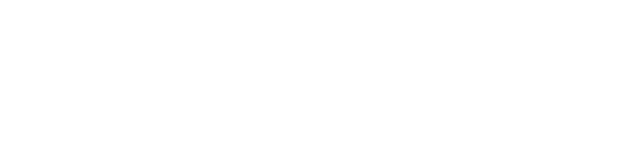
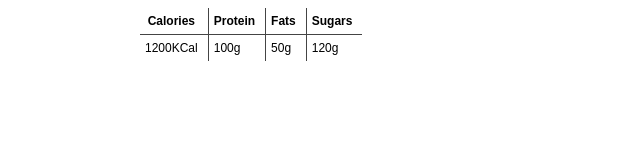
Before and after one commit to bjrhodes/may-challenges, a website: page public/challenge.html in a window 1280 px wide. Shown: the whole page, without its empty margins (0-640 px from the left). Drawn offline with Linux system fonts and the light colour scheme.

Commit message:
messing about

```diff
--- a/public/challenge.css
+++ b/public/challenge.css
@@ -0,0 +1,19 @@
+table {
+    width: auto;
+    border-collapse: collapse;
+}
+tr {
+    border-top: 1px solid #444;
+}
+td,
+th {
+    border-right: 1px solid #444;
+}
+thead tr {
+    border-top: none;
+}
+
+td:last-child,
+th:last-child {
+    border-right: none;
+}
--- a/public/challenge.html
+++ b/public/challenge.html
@@ -0,0 +1,35 @@
+<!DOCTYPE html>
+<html lang="en">
+<head>
+    <meta charset="UTF-8">
+    <meta name="viewport" content="width=device-width, initial-scale=1.0">
+    <meta http-equiv="X-UA-Compatible" content="ie=edge">
+    <title>Document</title>
+    <link rel="stylesheet" href="/base.css">
+    <link rel="stylesheet" href="/challenge.css">
+</head>
+<body>
+    <div class="container">
+
+        <table>
+            <thead>
+                <tr>
+                    <th>Calories</th>
+                    <th>Protein</th>
+                    <th>Fats</th>
+                    <th>Sugars</th>
+                </tr>
+            </thead>
+            <tbody>
+                <tr>
+                    <td>1200KCal</td>
+                    <td>100g</td>
+                    <td>50g</td>
+                    <td>120g</td>
+                </tr>
+            </tbody>
+        </table>
+
+    </div>
+</body>
+</html>
```
Also changed, not shown: public/index.html (+0 -6 lines).
